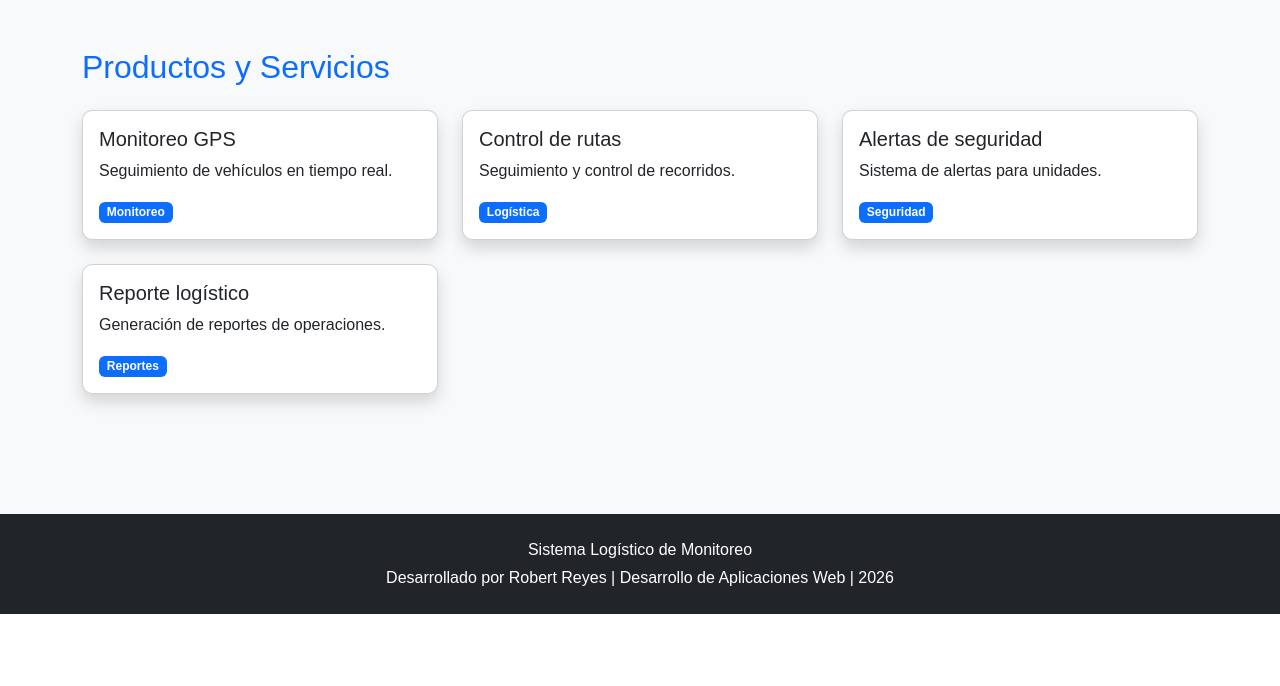
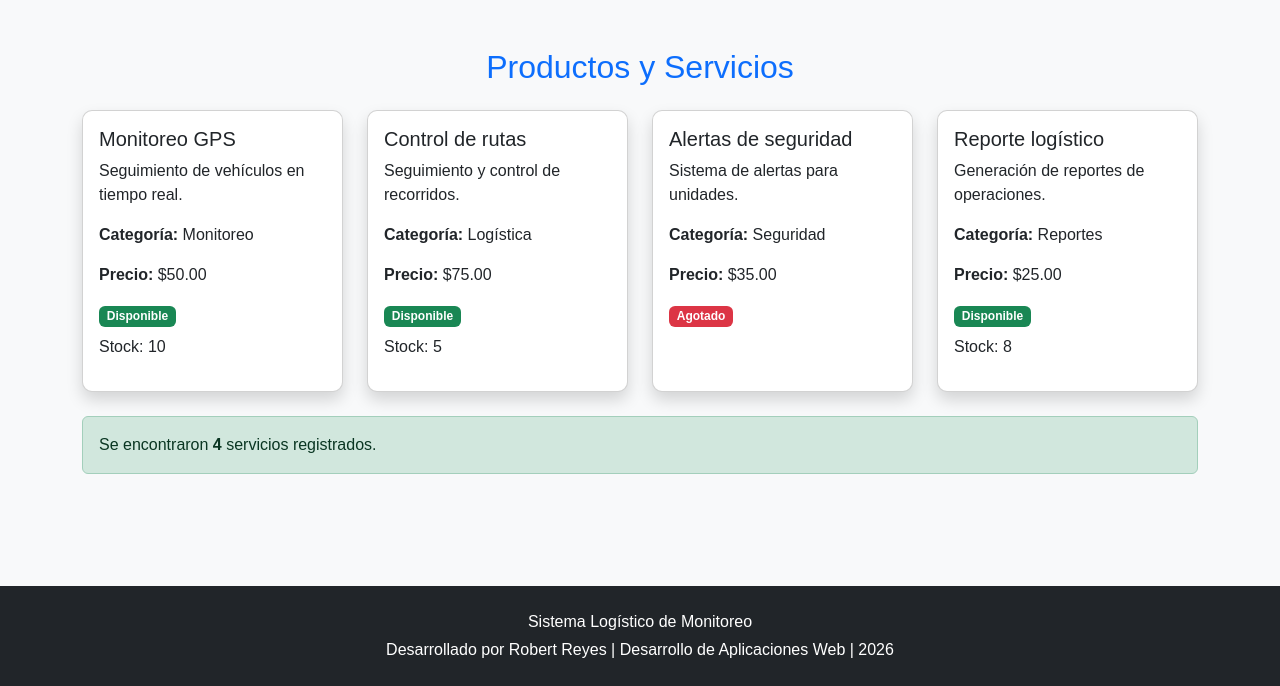
Before and after one commit to RobertReyes-UEA/2026-DESARROLLO-DE-APLICACIONES-WEB, a Flask app: page /productos in a window 1280 px wide. Shown: the part 200-886 px from the top of the page. Before the commit the page ends 814 px from the top, so only its background shows below. Run offline with Flask 3, Linux system fonts and the light colour scheme.

Commit message:
Enhance productos.html layout and content

```diff
--- a/templates/productos.html
+++ b/templates/productos.html
@@ -1,36 +1,88 @@
 {% extends "base.html" %}
 
 {% block title %}
-Productos
+Productos y Servicios
 {% endblock %}
+
 
 {% block content %}
 
-<h2 class="text-primary mb-4">
+<h2 class="text-primary mb-4 text-center">
+
     Productos y Servicios
+
 </h2>
+
 
 <div class="row">
 
+
 {% for producto in productos %}
 
-    <div class="col-md-4 mb-4">
+
+    <div class="col-md-6 col-lg-3 mb-4">
 
         <div class="card shadow h-100">
 
             <div class="card-body">
 
                 <h5 class="card-title">
+
                     {{ producto.nombre }}
+
                 </h5>
 
-                <p class="card-text">
+
+                <p>
+
                     {{ producto.descripcion }}
+
                 </p>
 
-                <span class="badge bg-primary">
+
+                <p>
+
+                    <strong>Categoría:</strong>
+
                     {{ producto.categoria }}
-                </span>
+
+                </p>
+
+
+                <p>
+
+                    <strong>Precio:</strong>
+
+                    ${{ "%.2f"|format(producto.precio) }}
+
+                </p>
+
+
+                {% if producto.stock > 0 %}
+
+                    <span class="badge bg-success">
+
+                        Disponible
+
+                    </span>
+
+                    <p class="mt-2">
+
+                        Stock:
+                        {{ producto.stock }}
+
+                    </p>
+
+                {% else %}
+
+                    <span class="badge bg-danger">
+
+                        Agotado
+
+                    </span>
+
+                {% endif %}
+
 
             </div>
 
@@ -38,8 +90,32 @@ Productos
 
     </div>
 
+
 {% endfor %}
+
 
 </div>
 
+
+{% if productos|length > 0 %}
+
+<div class="alert alert-success">
+
+    Se encontraron
+    <strong>{{ productos|length }}</strong>
+    servicios registrados.
+
+</div>
+
+{% else %}
+
+<div class="alert alert-warning">
+
+    No existen productos registrados.
+
+</div>
+
+{% endif %}
+
+
 {% endblock %}
```
